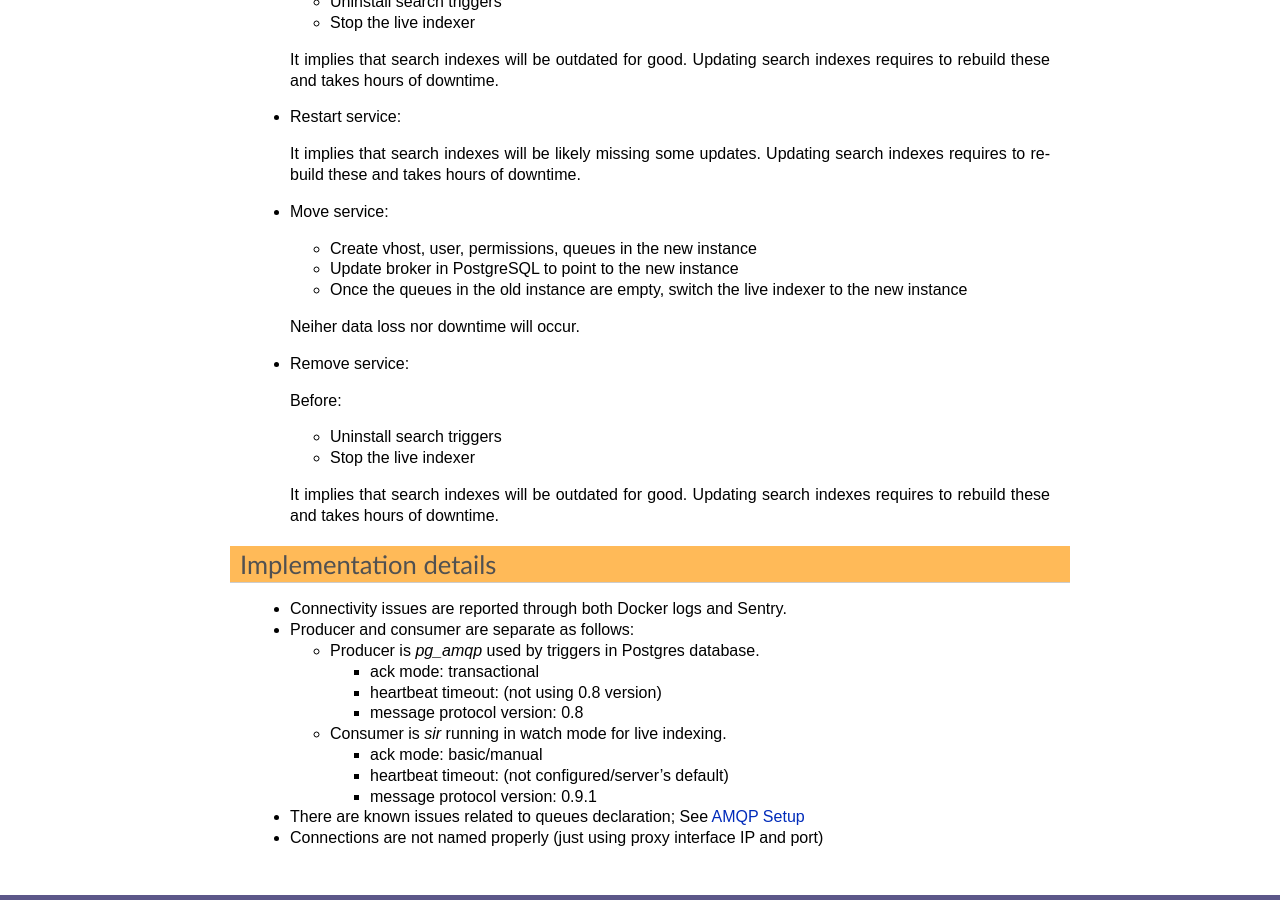
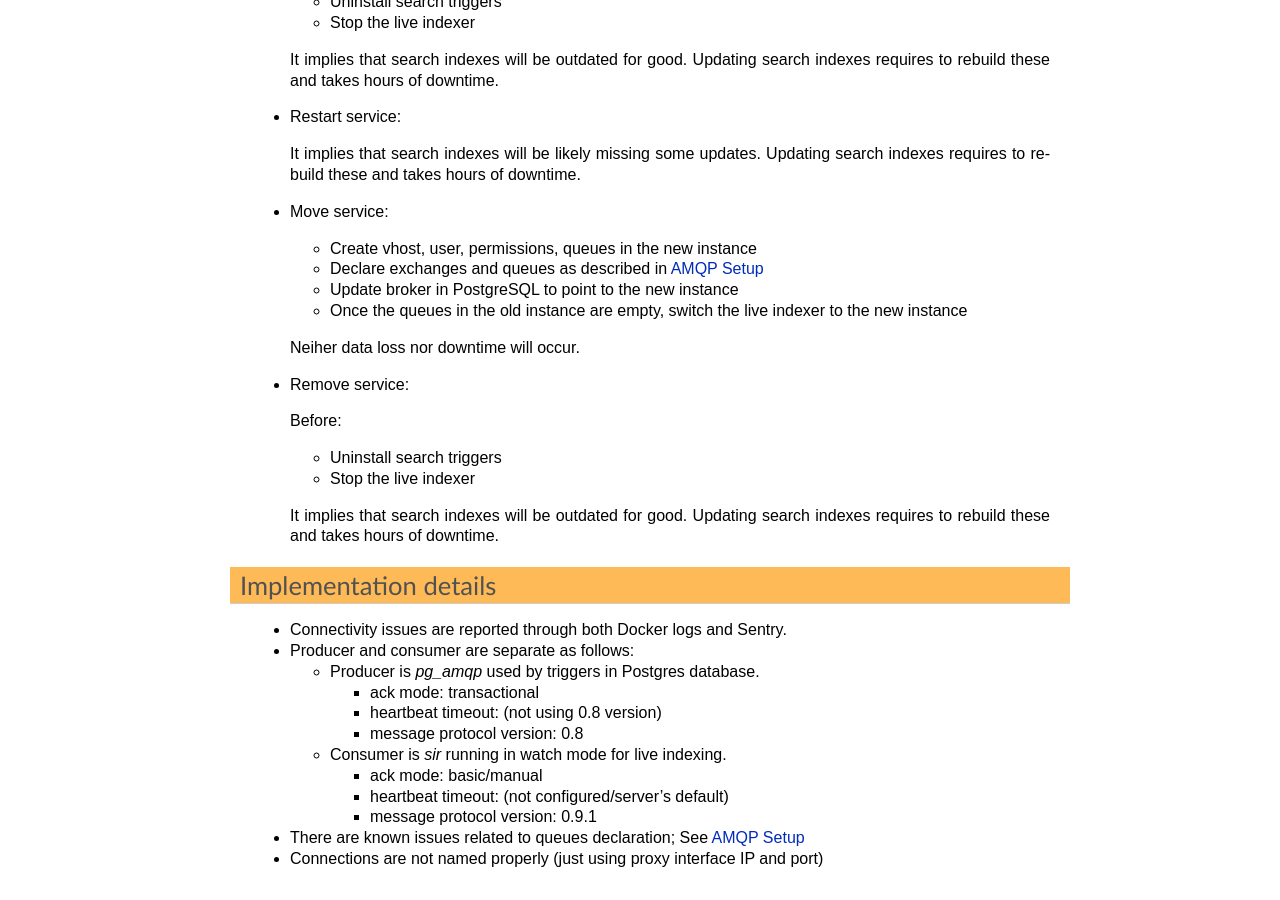
Before and after one commit to metabrainz/sir, a Sphinx documentation site: the page built from docs/source/service/rabbitmq.rst, in a window 1280 px wide and 900 px high, scrolled down 788 px. Built offline with Sphinx 7.4.7, drawn with Linux system fonts in a browser that asks for light colours; the version number could not be read and is left out.

Commit message:
Amend 2bbacca6: Declare exchanges/queues on move (#159)
When moving to another instance of RabbitMQ (mostly for master not
mirror), the exchanges and queues have to be declared using
SIR’s `amqp_setup` command, otherwise messages are just dropped by
the new RabbitMQ instance. This step was missing in the documentation.

```diff
--- a/docs/source/service/rabbitmq.rst
+++ b/docs/source/service/rabbitmq.rst
@@ -65,6 +65,7 @@ Procedures
 * Move service:
 
   * Create vhost, user, permissions, queues in the new instance
+  * Declare exchanges and queues as described in :ref:`amqp`
   * Update broker in PostgreSQL to point to the new instance
   * Once the queues in the old instance are empty,
     switch the live indexer to the new instance
```
